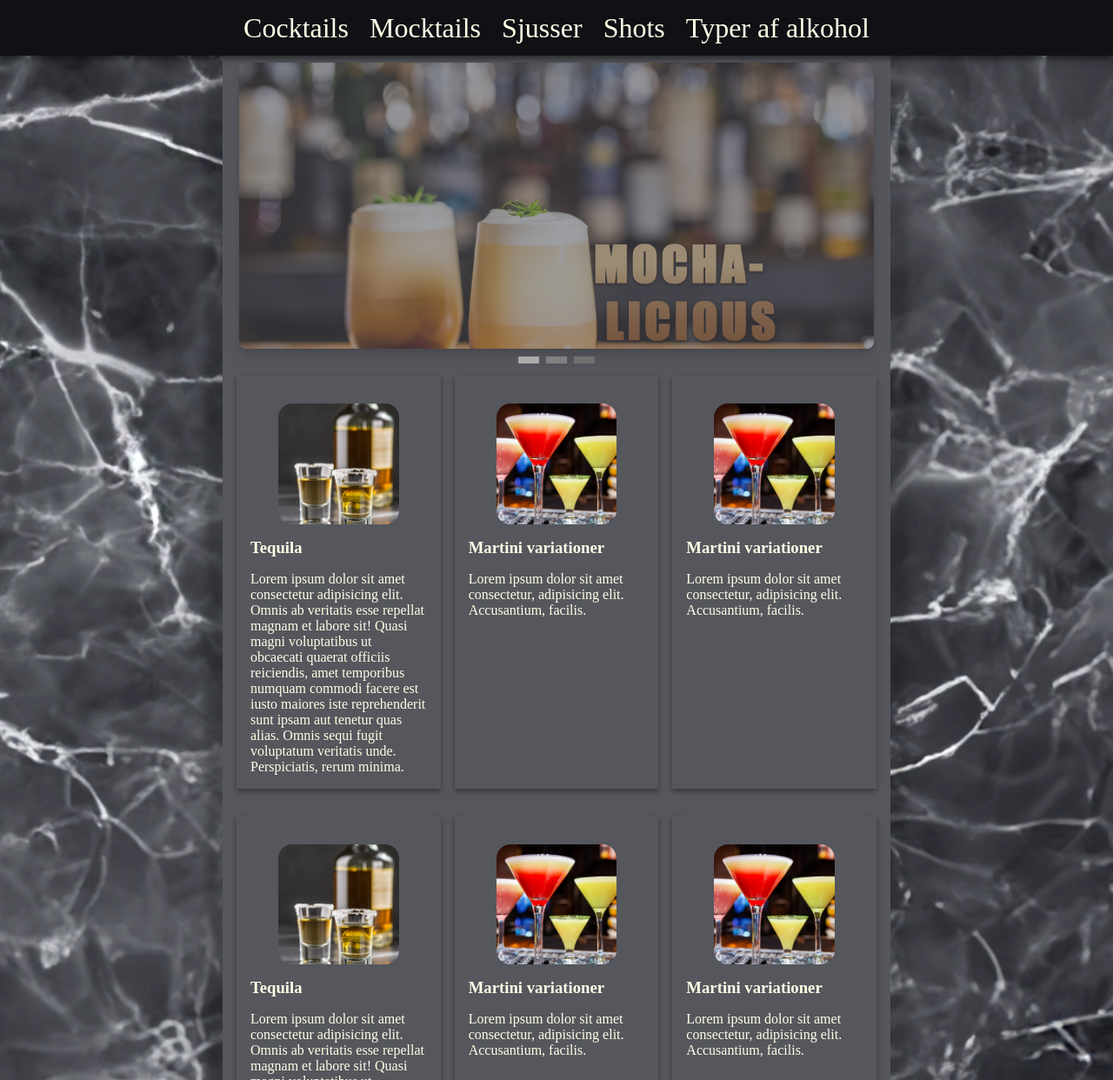
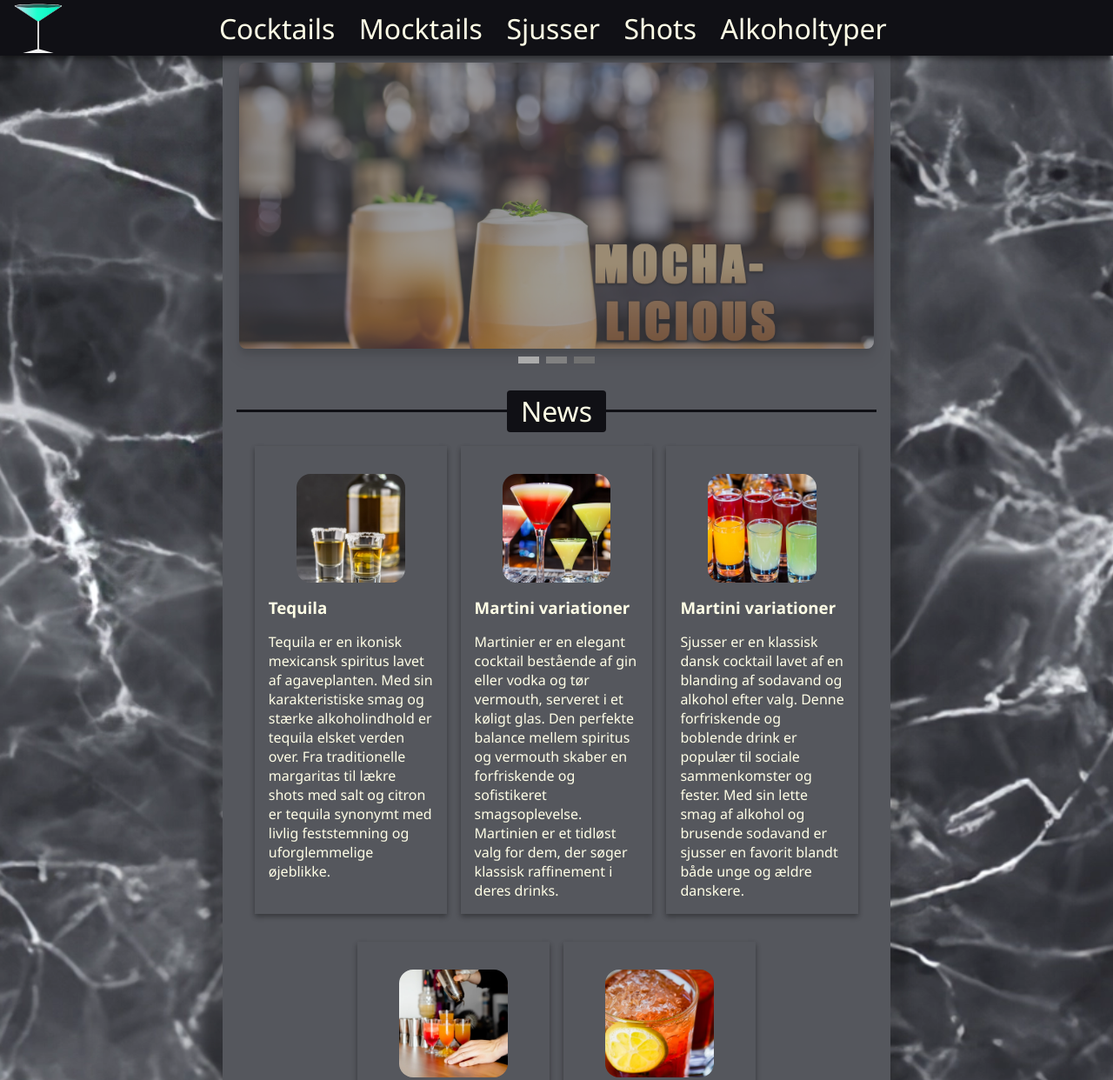
Before and after one commit to magn3054/drinks, a plain HTML site: page index.html in a window 1280 px wide. Shown: the top 1242 px of the page at 87% size. Drawn offline with Linux system fonts and the light colour scheme.

Commit message:
articles added and subpages created

```diff
--- a/css/header.css
+++ b/css/header.css
@@ -1,46 +1,51 @@
-header {
-    width: 100%;
-    height: 4rem;
+/* nav {
+    font-size: 2rem;
     display: flex;
     flex-direction: row;
-    justify-content: center;
-    position: fixed;
-    top: 0;
+    justify-content: space-evenly;
+    width: 100%;
+    padding: 0 15rem;
+    border: 2px red solid;
+}
 
-    background-color: #101015;
-    box-shadow: rgba(0, 0, 0, 0.605) 0px 3px 8px;
-    /* border: #00F5F5 solid 2px; */
+nav a img {
+    width: auto;
+    height: 100%;
+    float: left;
 }
+
+nav a {
+    list-style-type: none;
+    text-decoration: none;
+    border: 2px green solid;
+} */
 
 nav {
     font-size: 2rem;
     display: flex;
-    flex-direction: row;
-    justify-content: center;
     width: 100%;
-
-    /* border: 2px red solid; */
 }
 
-nav ul {
-    list-style-type: none;
+a {
+    text-decoration: none;
+}
+
+nav > a:first-child {
+    float: left;
+}
+
+nav a img {
+    height: 100%;
+    width: auto;
+    padding: 0.2rem 0 0.2rem 1rem;
+}
+
+nav div {
     display: flex;
     flex-direction: row;
-    justify-content: space-evenly;
+    justify-content: space-between;
     align-items: center;
-    width: 60%;
-
-    /* border: 2px blue solid; */
+    margin: 0 auto;
+    min-width: 60%;
+    transform: translateX(-2.5rem);
 }
-
-nav ul li {
-    list-style-type: none;
-    display: flex;
-    flex-direction: row;
-
-    /* border: 2px green solid; */
-}
-
-nav ul li a {
-    text-decoration: none;
-}
--- /dev/null
+++ b/css/index-main.css
@@ -0,0 +1,73 @@
+.section-heading {
+    display: flex;
+    align-items: center;
+    width: 100%;
+    margin-top: 1rem;
+    margin-bottom: 1rem;
+
+}
+
+.line {
+    flex-grow: 1;
+    height: 0.2rem;
+    background-color: #101015; /* Adjust color as needed */
+}
+
+.section-text {
+    font-size: 2rem;
+    padding: 0.15rem 1rem;
+    background-color: #101015;
+    border-radius: 0.25rem;
+}
+
+main article section{
+    margin: 0 1rem 0 1rem;
+    /* border: blue solid 2px; */
+    display: flex;
+    flex-direction: column;
+}
+
+main article section div.row {
+    /* border: red solid 2px; */
+    display: flex;
+    flex-direction: row;
+    justify-content: center;
+    margin-bottom: 2rem;
+}
+
+main article section div.column {
+    display: flex;
+    flex-direction: column;
+    max-width: 30%;
+    padding: 1rem;
+    box-shadow: rgba(0, 0, 0, 0.16) 0px 3px 6px, rgba(0, 0, 0, 0.23) 0px 3px 6px;
+}
+
+.left {
+    margin-right: 1rem;
+
+}
+.right {
+    margin-left: 1rem;
+}
+
+.label {
+    display: flex;
+    flex-direction: column;
+    gap: 1rem;
+}
+
+div.label img {
+    max-width: 100%;
+    margin: 1rem 2rem 0 2rem;
+    height: auto;
+    border-radius: 1rem;
+}
+
+div.label h3 {
+    margin-bottom: 0;
+}
+
+div.label p {
+    margin-top: 0;
+}
--- a/css/index-style.css
+++ b/css/page-layout.css
@@ -1,7 +1,7 @@
 :root { /* var(--blue); */
-    --primary: #00F5F5;
-    --secondary: #00FF00;
-    --tertiary: #FFD700;
+    --primary: #55575d;
+    --secondary: #101015;
+    --tertiary: #fffee6;
     --quaternary: #E32636;
     --quinary: #FF8000;
 }
@@ -12,6 +12,24 @@
     box-sizing: border-box;
     z-index: 99;
     color: #fffee6;
+    font-family: 'Segoe UI', Tahoma, Verdana, sans-serif;
+}
+
+a {
+    text-decoration: none;
+}
+
+header {
+    width: 100%;
+    height: 4rem;
+    display: flex;
+    flex-direction: row;
+    justify-content: center;
+    position: fixed;
+    top: 0;
+    background-color: #101015;
+    box-shadow: rgba(0, 0, 0, 0.605) 0px 3px 8px;
+    /* border: #00F5F5 solid 2px; */
 }
 
 body {
@@ -53,59 +71,3 @@ footer{
     background-color: #FF8000;
     /* border: #FF8000 solid 2px; */
 }
-
-main article section{
-    margin: 0 1rem 0 1rem;
-    /* border: red solid 2px; */
-    display: flex;
-    flex-direction: column;
-    /* margin-bottom: 2rem; */
-}
-
-main article section div.row {
-    /* border: red solid 2px; */
-    display: flex;
-    flex-direction: row;
-    margin-bottom: 2rem;
-}
-
-main article section div.column {
-    display: flex;
-    flex-direction: column;
-    width: 50%;
-    /* border: black 1px solid;  */
-    padding: 1rem;
-    box-shadow: rgba(0, 0, 0, 0.16) 0px 3px 6px, rgba(0, 0, 0, 0.23) 0px 3px 6px;
-}
-
-.left {
-    margin-right: 1rem;
-
-}
-.mid {
-
-}
-.right {
-    margin-left: 1rem;
-}
-
-.label {
-    display: flex;
-    flex-direction: column;
-    gap: 1rem;
-}
-
-div.label img {
-    max-width: 100%;
-    margin: 1rem 2rem 0 2rem;
-    height: auto;
-    border-radius: 1rem;
-}
-
-div.label h3 {
-    margin-bottom: 0;
-}
-
-div.label p {
-    margin-top: 0;
-}
--- a/index.html
+++ b/index.html
@@ -3,22 +3,24 @@
 <head>
     <meta charset="UTF-8">
     <meta name="viewport" content="width=device-width, initial-scale=1.0">
-    <link rel="icon" href="img/drinkz.png" type="image/x-icon">
+    <link rel="icon" href="img/logo.svg" type="image/x-icon">
+    <link rel="stylesheet" href="css/page-layout.css">
     <link rel="stylesheet" href="css/header.css">
-    <link rel="stylesheet" href="css/index-style.css">
     <link rel="stylesheet" href="css/slideshow.css">
+    <link rel="stylesheet" href="css/index-main.css">
     <title>Drinkz</title>
 </head>
 <body>
     <header>
       <nav>
-        <ul>
-          <li><a href="#">Cocktails</li></a>
-          <li><a href="#">Mocktails</li></a>
-          <li><a href="#">Sjusser</li></a>
-          <li><a href="#">Shots</li></a>
-          <li><a href="#">Typer af alkohol</li></a>
-        </ul>
+        <a href="#"><img src="img/logo.svg" alt=""></a>
+        <div>
+          <a href="cocktails.html">Cocktails</a>
+          <a href="#">Mocktails</a>
+          <a href="#">Sjusser</a>
+          <a href="#">Shots</a>
+          <a href="#">Alkoholtyper</a>
+        </div>
       </nav>
     </header>
     <main>
@@ -43,26 +45,32 @@
         </section>
         <article>
           <section>
+            <div class="section-heading">
+              <span class="line"></span>
+              <span class="section-text">News</span>
+              <span class="line"></span>
+            </div>
+
             <div class="row">
               <div class="column left">
                 <div class="label">
                   <img src="img/tequila.webp" alt="">
                   <h3>Tequila</h3>
-                  <p>Lorem ipsum dolor sit amet consectetur adipisicing elit. Omnis ab veritatis esse repellat magnam et labore sit! Quasi magni voluptatibus ut obcaecati quaerat officiis reiciendis, amet temporibus numquam commodi facere est iusto maiores iste reprehenderit sunt ipsam aut tenetur quas alias. Omnis sequi fugit voluptatum veritatis unde. Perspiciatis, rerum minima.</p>
+                  <p>Tequila er en ikonisk mexicansk spiritus lavet af agaveplanten. Med sin karakteristiske smag og stærke alkoholindhold er tequila elsket verden over. Fra traditionelle margaritas til lækre shots med salt og citron er tequila synonymt med livlig feststemning og uforglemmelige øjeblikke.</p>
                 </div>
               </div>
               <div class="column mid">
                 <div class="label">
                   <img src="img/martini.webp" alt="">
                   <h3>Martini variationer</h3>
-                  <p>Lorem ipsum dolor sit amet consectetur, adipisicing elit. Accusantium, facilis.</p>
+                  <p>Martinier er en elegant cocktail bestående af gin eller vodka og tør vermouth, serveret i et køligt glas. Den perfekte balance mellem spiritus og vermouth skaber en forfriskende og sofistikeret smagsoplevelse. Martinien er et tidløst valg for dem, der søger klassisk raffinement i deres drinks.</p>
                 </div>
               </div>
               <div class="column right">
                 <div class="label">
-                  <img src="img/martini.webp" alt="">
+                  <img src="img/sjusser.webp" alt="">
                   <h3>Martini variationer</h3>
-                  <p>Lorem ipsum dolor sit amet consectetur, adipisicing elit. Accusantium, facilis.</p>
+                  <p>Sjusser er en klassisk dansk cocktail lavet af en blanding af sodavand og alkohol efter valg. Denne forfriskende og boblende drink er populær til sociale sammenkomster og fester. Med sin lette smag af alkohol og brusende sodavand er sjusser en favorit blandt både unge og ældre danskere.</p>
                 </div>
               </div>
             </div>
@@ -70,23 +78,17 @@
             <div class="row">
               <div class="column left">
                 <div class="label">
-                  <img src="img/tequila.webp" alt="">
-                  <h3>Tequila</h3>
-                  <p>Lorem ipsum dolor sit amet consectetur adipisicing elit. Omnis ab veritatis esse repellat magnam et labore sit! Quasi magni voluptatibus ut obcaecati quaerat officiis reiciendis, amet temporibus numquam commodi facere est iusto maiores iste reprehenderit sunt ipsam aut tenetur quas alias. Omnis sequi fugit voluptatum veritatis unde. Perspiciatis, rerum minima.</p>
+                  <img src="img/mixing.webp" alt="">
+                  <h3>Opskrifter</h3>
+                  <p>At følge opskrifter på drinks er vigtigt for at sikre den rette balance af ingredienser, smag og alkoholstyrke. Det sikrer konsistens og kvalitet i hver servering og hjælper med at undgå mislykkede eller ubalancerede resultater. Præcision i opskriften garanterer en fornøjelig og velafbalanceret drinkoplevelse hver gang.</p>
                 </div>
               </div>
               <div class="column mid">
                 <div class="label">
-                  <img src="img/martini.webp" alt="">
-                  <h3>Martini variationer</h3>
-                  <p>Lorem ipsum dolor sit amet consectetur, adipisicing elit. Accusantium, facilis.</p>
-                </div>
-              </div>
-              <div class="column right">
-                <div class="label">
-                  <img src="img/martini.webp" alt="">
-                  <h3>Martini variationer</h3>
-                  <p>Lorem ipsum dolor sit amet consectetur, adipisicing elit. Accusantium, facilis.</p>
+                  <img src="img/summer.webp" alt="">
+                  <h3>Sommer drinks</h3>
+                  <p>
+                    Om sommeren er intet mere forfriskende end at nyde drinks i godt selskab under solens varme stråler. Med kølige cocktails og lækre frugtdrinks kan man slappe af og skabe uforglemmelige minder på terrassen, ved stranden eller ved poolen. Det er den perfekte måde at nyde sommerens afslappede stemning på.</p>
                 </div>
               </div>
             </div>
```
Also changed, not shown: alkoholtyper.html (added, +81 -0 lines), cocktails.html (added, +81 -0 lines), gin.html (added, +81 -0 lines), long-drinks.html (added, +81 -0 lines), tequila.html (added, +81 -0 lines), img/logo.svg (added), img/mixing.webp (added), img/sjusser.webp (added), img/summer.webp (added).
